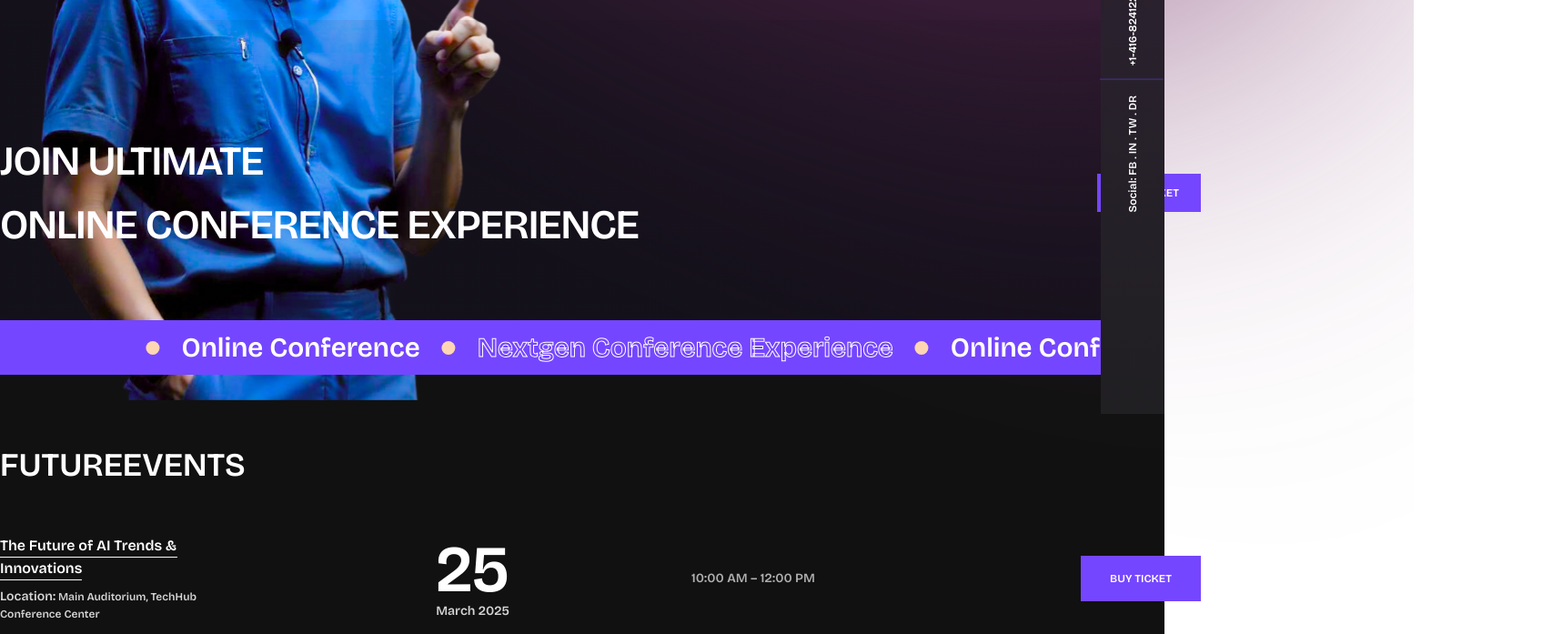
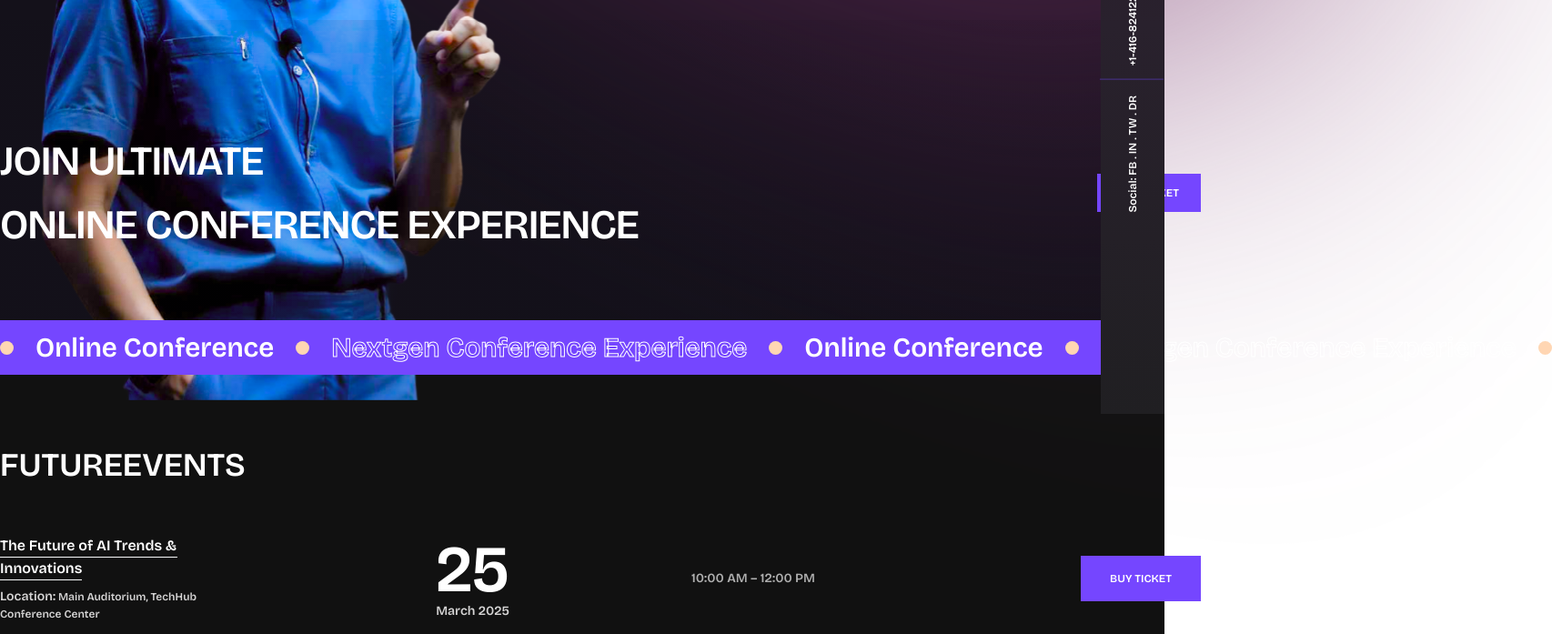
Before and after one commit to Tofazzal26/Daevnt, a Next.js app: page / in a window 1280 px wide. Shown: the part 400-1097 px from the top of the page at 91% size, 1706 px wide, since content can reach past the window. Built offline with nearby package versions, Linux system fonts and the light colour scheme.

Commit message:
some style change

```diff
--- a/src/Banner/Banner.jsx
+++ b/src/Banner/Banner.jsx
@@ -52,8 +52,8 @@ const Banner = () => {
             </div>
           </div>
           <div className="absolute bottom-0 w-full">
-            <div className="bg-[#7546FF] py-1 lg:py-3 overflow-hidden whitespace-nowrap">
-              <div className={BannerStyle.animateMarquee}>
+            <div className="bg-[#7546FF] py-1 lg:py-3 whitespace-nowrap">
+              <div>
                 <div className="flex items-center gap-6">
                   <div className="flex items-center gap-6">
                     <div className="bg-[#FFD6B3] w-[15px] h-[15px] rounded-full"></div>
--- a/src/Banner/BannerStyle/BannerStyle.module.css
+++ b/src/Banner/BannerStyle/BannerStyle.module.css
@@ -2,10 +2,6 @@
   color: transparent;
   -webkit-text-stroke: 1px white;
   text-stroke: 1px white;
-}
-
-.animateMarquee {
-  animation: scroll 15s linear infinite;
 }
 
 .curve {
@@ -36,12 +32,3 @@
   position: absolute;
   transform: rotate(90deg);
 }
-
-@keyframes scroll {
-  0% {
-    transform: translateX(100%);
-  }
-  100% {
-    transform: translateX(-100%);
-  }
-}
```
